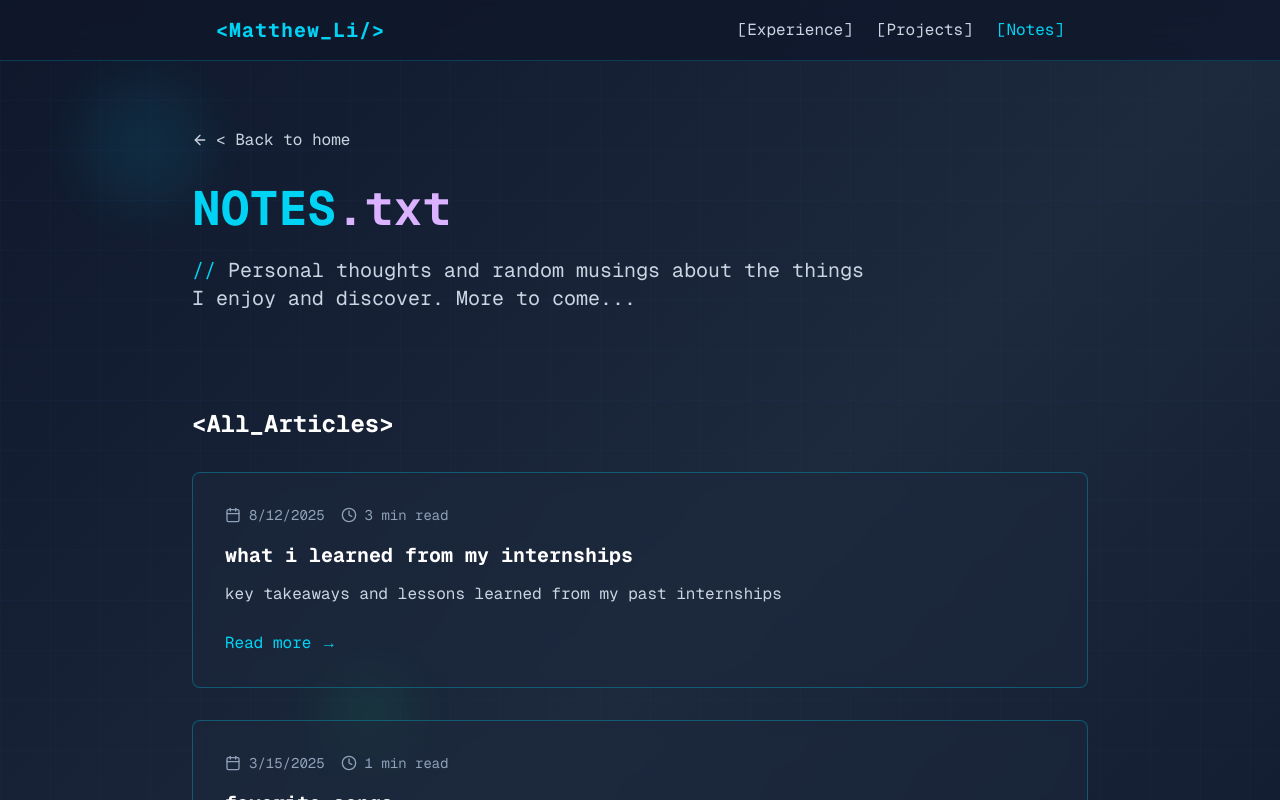
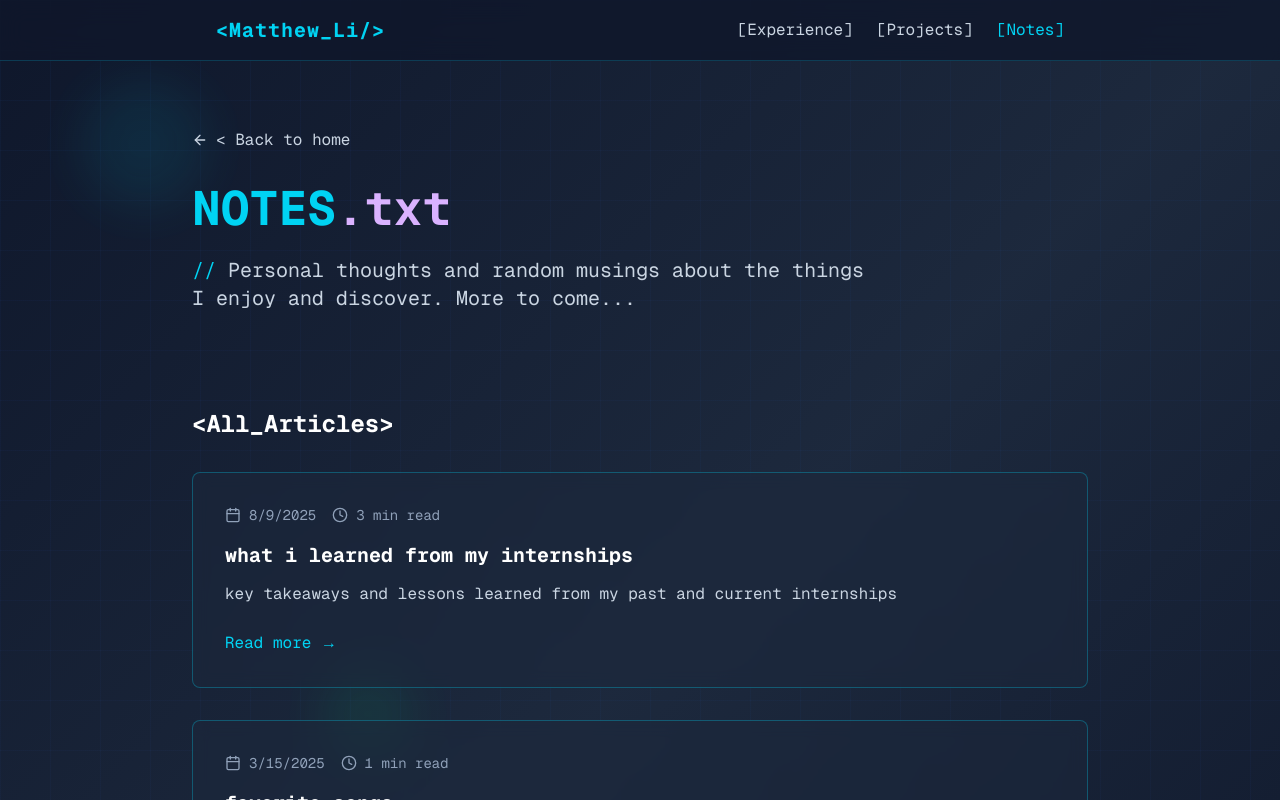
Before and after one commit to matthewli10/personalSite, a Next.js app: page /notes in a window 1280 px wide. Shown: the top 800 px of the page. Built offline with nearby package versions, Linux system fonts and the light colour scheme.

Commit message:
fix typos

```diff
--- a/src/app/notes/[slug]/page.tsx
+++ b/src/app/notes/[slug]/page.tsx
@@ -31,7 +31,7 @@ const getNoteBySlug = (slug: string) => {
         was unique, not just tehcnically, but also in the work culture, expectations, and ways teams operated.</p>
 
         <p style="margin-bottom: 0.8rem;">one of the biggest lessons i learned is that soft skills are just as important as technical skills.
-        clear communication, collaboration, and adaptability. writing clean clode or designing scalable systems
+        clear communication, collaboration, and adaptability. writing clean code or designing scalable systems
         will always be core to the job, but the ability to adapt to a team&apos;s culture can determine how quickly you ramp up and how effectively
         you deliver.</p>
 
@@ -57,7 +57,7 @@ const getNoteBySlug = (slug: string) => {
         <hr style="margin: 2rem 0; border: none; border-top: 1px solid #475569;">
         <p style="font-size: 0.875rem; color: #94a3b8; margin: 0;">Last updated: August 11, 2025</p>
       `,
-      date: "2025-08-12",
+      date: "2025-08-9",
       readTime: "3 min read",
       slug: "what-i-learned-from-my-internships",
       featured: true
--- a/src/app/notes/page.tsx
+++ b/src/app/notes/page.tsx
@@ -4,8 +4,8 @@ import { ArrowLeft, Calendar, Clock, FileText, Github, Linkedin, Mail } from "lu
 const notes = [
     {
     title: "what i learned from my internships",
-    excerpt: "key takeaways and lessons learned from my past internships",
-    date: "2025-08-12",
+    excerpt: "key takeaways and lessons learned from my past and current internships",
+    date: "2025-08-9",
     readTime: "3 min read",
     slug: "what-i-learned-from-my-internships",
     featured: false
```
